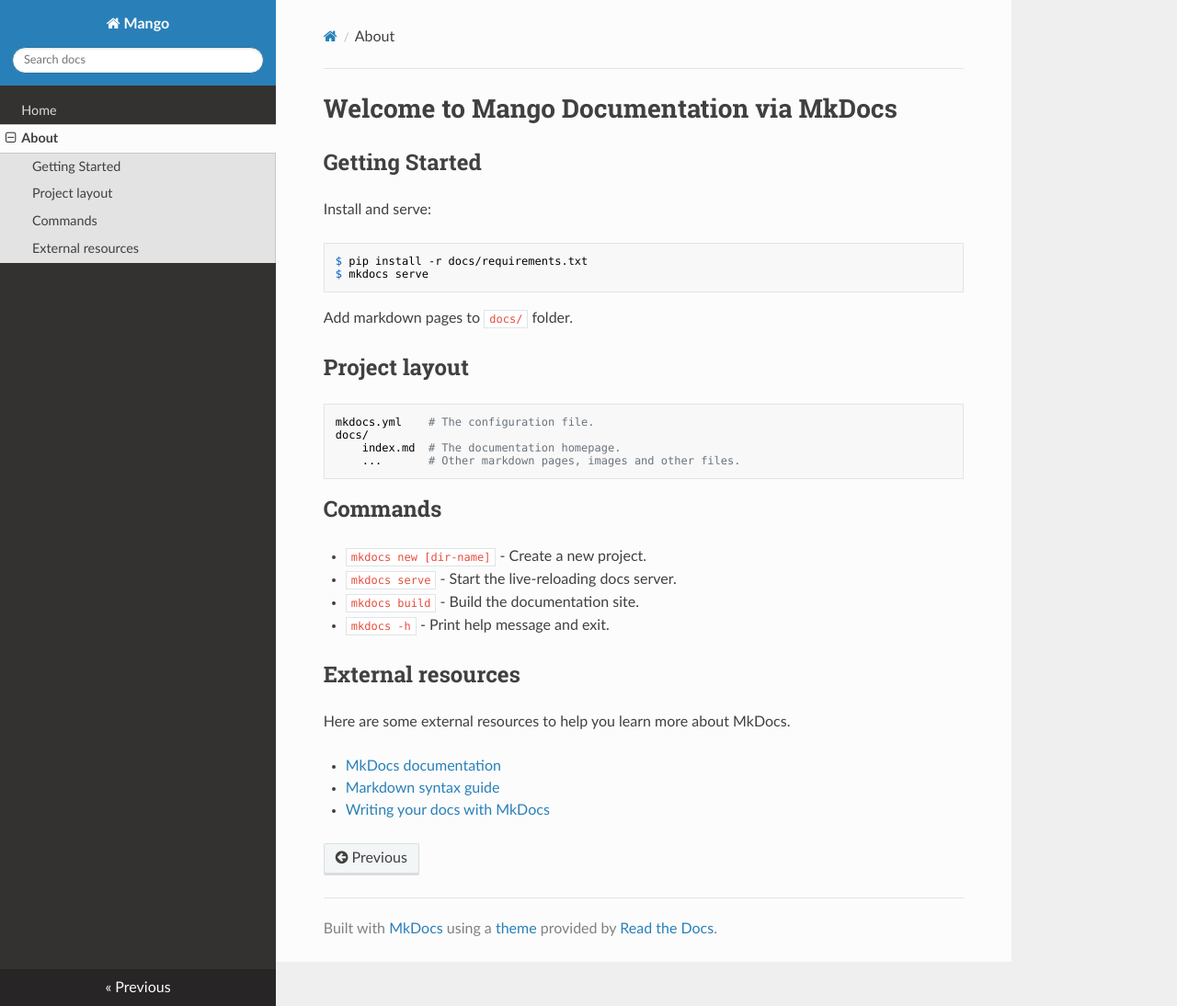
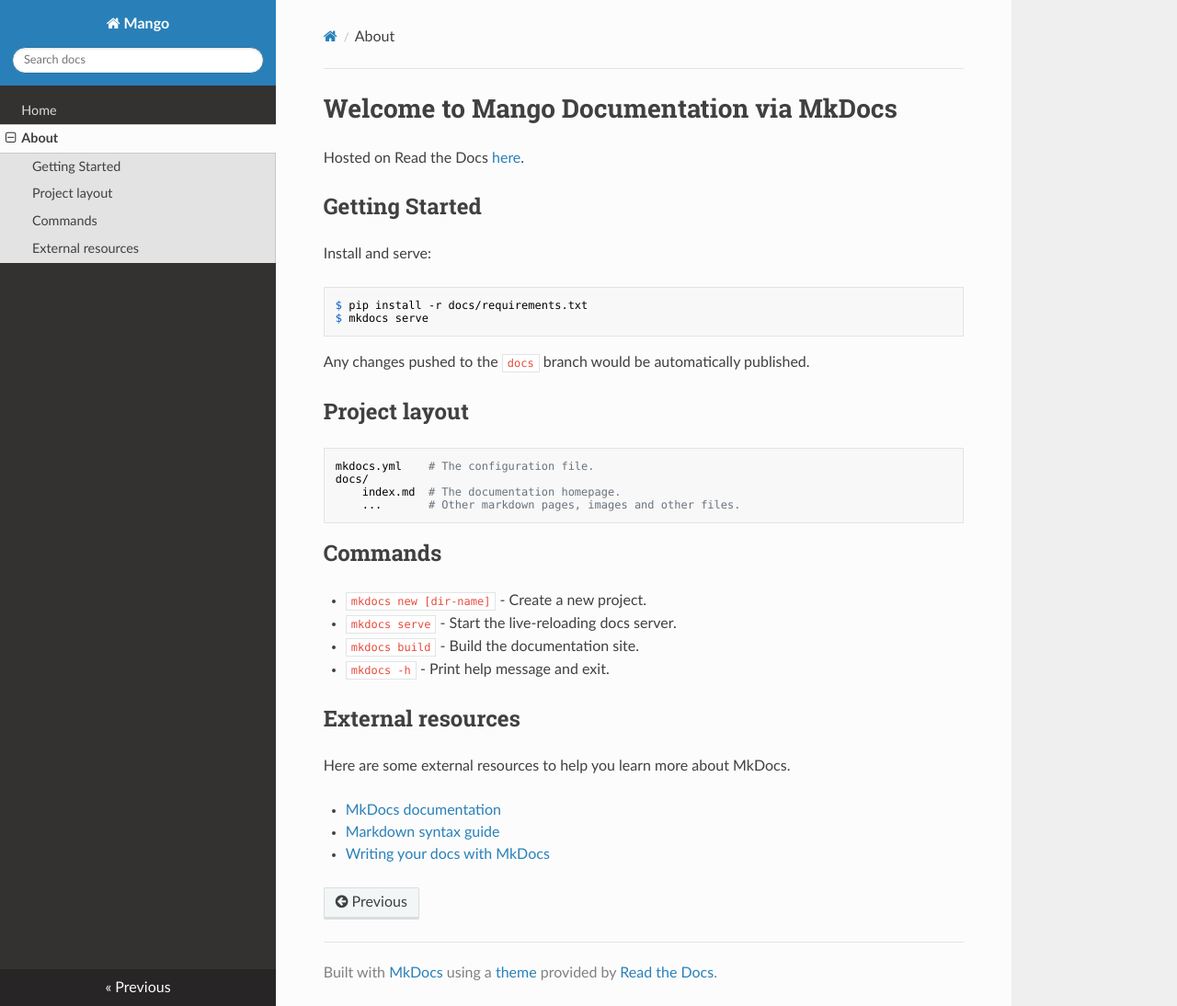
Before and after one commit to ARM-software/mango, an MkDocs documentation site: the page built from docs/about.md, in a window 1280 px wide and 1094 px high. Shown: the whole window at 92% size. Built offline with MkDocs 1.6.1, drawn with Linux system fonts in a browser that asks for light colours; nearby versions of some CDN libraries.

Commit message:
udpated doc about docs

```diff
--- a/docs/about.md
+++ b/docs/about.md
@@ -1,4 +1,6 @@
 # Welcome to Mango Documentation via MkDocs
+
+Hosted on Read the Docs [here](https://arm-mango.readthedocs.io/en/latest/about/).
 
 ## Getting Started
 
@@ -7,7 +9,7 @@
     $ pip install -r docs/requirements.txt
     $ mkdocs serve
 
-Add markdown pages to `docs/` folder.
+Any changes pushed to the `docs` branch would be automatically published.
 
 ## Project layout
 
```
Also changed, not shown: docs/index.md (+12 -1 lines).
